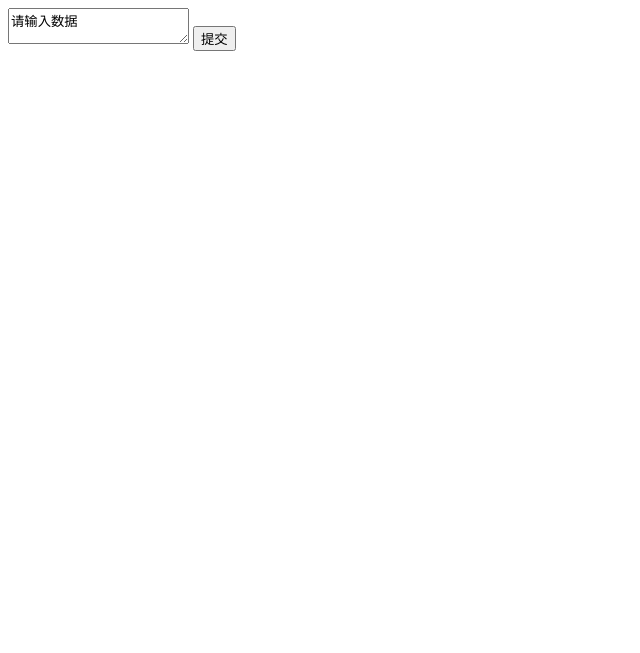
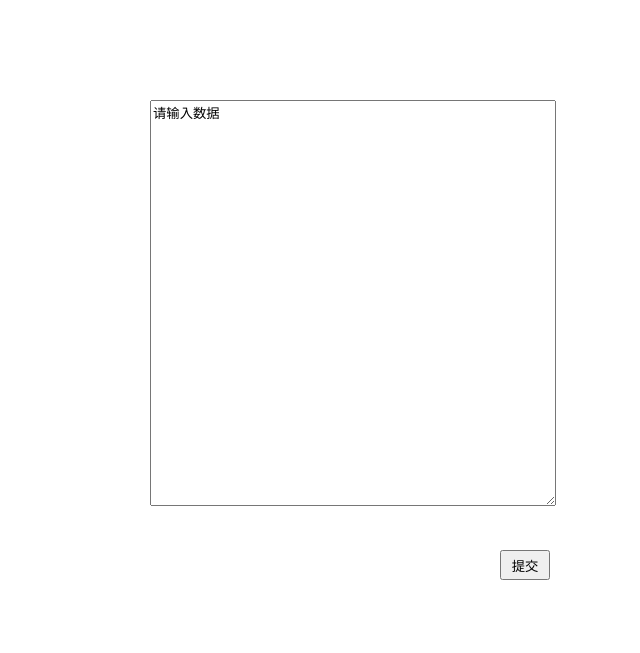
Before and after one commit to longbaobao74/031802507-031802509, a plain HTML site: page index.html in a window 1280 px wide. Shown: the whole page, without its empty margins (0-640 px from the left). Drawn offline with Linux system fonts and the light colour scheme.

Commit message:
version2

```diff
--- a/index.css
+++ b/index.css
@@ -1,10 +1,10 @@
-#tree{
-    //border: aqua 5px solid;
-}
 
 #teacher{
-    margin: 20px;
+    //margin: 20px;
     //border: red 5px solid;
+    position: absolute;
+    top: 50px;
+    left: 50px;
 }
 
 #type{
@@ -21,3 +21,39 @@
     margin: 20px;
     //border: orangered 5px solid;
 }
+
+
+
+#input{
+    position: absolute;
+    left:100px;
+    top: 50px;
+    width: 500px;
+    height: 600px;
+    //border: red 5px solid;
+}
+
+#tree{
+    position: absolute;
+    right:100px;
+    top: 50px;
+    width: 500px;
+    height: 600px;
+    //border: aqua 5px solid;
+}
+
+#text{
+    position: absolute;
+    left: 50px;
+    top: 50px;
+    width: 400px;
+    height: 400px;
+}
+
+#button{
+    position: absolute;
+    right: 50px;
+    top: 500px;
+    width: 50px;
+    height: 30px;
+}
--- a/index.html
+++ b/index.html
@@ -7,10 +7,11 @@
     <link rel="stylesheet" type="text/css" href="index.css">
 </head>
 <body >
-    <textarea id="text">请输入数据</textarea>
-    <button type="button" id="submit" onclick="a()">提交</button>
+    <div id="input">
+        <textarea id="text">请输入数据</textarea>
+        <button id="button" onclick="a()">提交</button>
+    </div>
     <div id="tree" onclick="alert('onclick')">
-
     </div>
 </body>
 </html>
```
